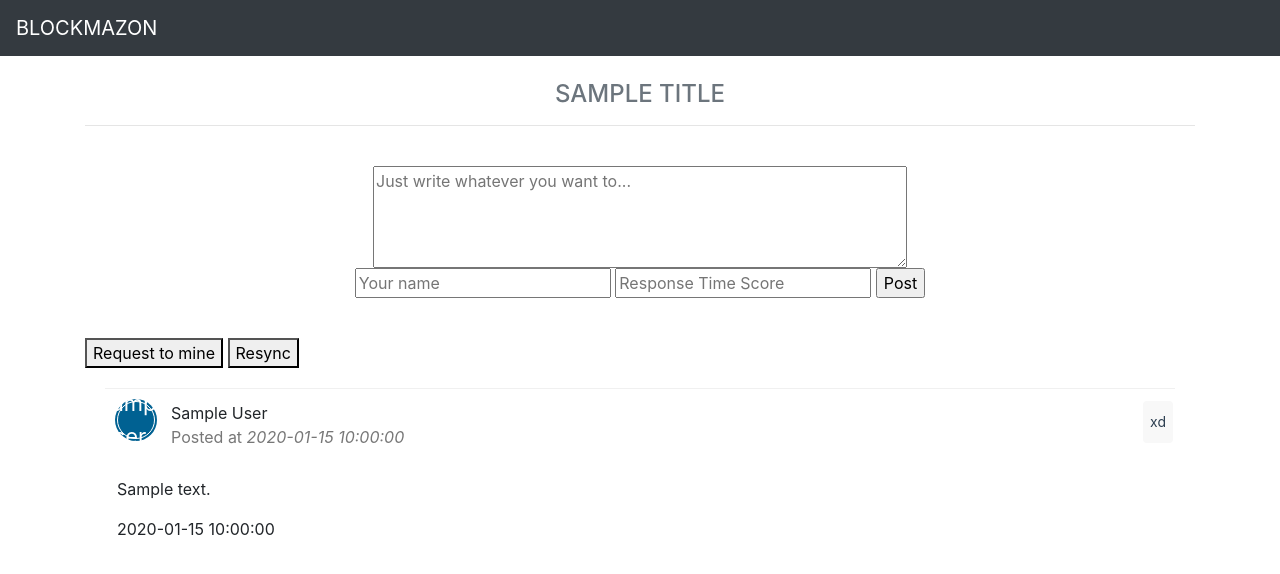
After one commit to CrisGuzmanS/blockmazon, a Flask app: template app/templates/index copy.html in a window 1280 px wide. The commit adds this page. Shown: the top 574 px of the page. Run offline with Flask 2, Linux system fonts and the light colour scheme; the template is opened without the code that fills it: most values are stand-ins (such as "Sample title", 1, 10 or a date in 2020); some libraries are stand-ins or nearby versions.

Commit message:
Trabajando en el calculo de las calificaciones del blockchain

```diff
--- a/app/templates/base.html
+++ b/app/templates/base.html
@@ -4,6 +4,7 @@
   </head>
 
   <link rel="stylesheet" href="https://maxcdn.bootstrapcdn.com/bootstrap/4.0.0/css/bootstrap.min.css" integrity="sha384-Gn5384xqQ1aoWXA+058RXPxPg6fy4IWvTNh0E263XmFcJlSAwiGgFAW/dAiS6JXm" crossorigin="anonymous">
+  <link rel="stylesheet" href="https://stackpath.bootstrapcdn.com/font-awesome/4.7.0/css/font-awesome.min.css">
 
   <body>
 
--- /dev/null
+++ b/app/templates/index copy.html
@@ -0,0 +1,108 @@
+<!-- extend base layout -->
+{% extends "base.html" %}
+
+{% block content %}
+	<br>
+
+	<center>
+	<form action="/submit" id="textform" method="post">
+	    <textarea name="content" rows="4" cols="50" placeholder="Just write whatever you want to..."></textarea>
+	    <br>
+		<input type="text" name="author" placeholder="Your name">
+		<input type="number" name="response_time_score" placeholder="Response Time Score">
+	    <input type="submit" value="Post">
+	</form>
+	</center>
+
+	<br>
+
+	<a href="{{node_address}}/mine" target="_blank"><button>Request to mine</button></a>
+	<a href="/"><button>Resync</button></a>
+
+
+
+	<div style="margin: 20px;">
+
+    {% for post in posts %}
+    <div class="post_box">
+	   <div class="post_box-header">
+	      <div class="post_box-options"><button class="option-btn btn btn-primary">xd</button></div>
+	      <div style="background: rgb(0, 97, 146) none repeat scroll 0% 0%; box-shadow: rgb(0, 97, 146) 0px 0px 0px 2px;" class="post_box-avatar">{{post.author[0]}}</div>
+	      <div class="name-header">{{post.author}}</div>
+	      <div class="post_box-subtitle"> Posted at <i>{{readable_time(post.timestamp)}}</i></div>
+	   </div>
+	   <div>
+	      <div class="post_box-body">
+	         <p>{{post.content}}</p>
+		  </div>
+		  <div class="post_box-body">
+			<p>{{post.response_time_score}}</p>
+		 </div>
+	   </div>
+	</div>
+	{% endfor %}
+
+	<style>
+		.post_box {
+		    background: #fff;
+		    padding: 12px 0px 0px 12px;
+		    margin-top: 0px;
+		    margin-bottom: 8px;
+		    border-top: 1px solid #f0f0f0;
+		}
+
+		.post_box-header {
+		    padding-bottom: 12px;
+		}
+
+		.post_box-avatar {
+		    width: 38px;
+		    height: 38px;
+		    border-radius: 50%;
+		    display: flex;
+		    justify-content: center;
+		    align-items: center;
+		    color: white;
+		    font-size: 22px;
+		    float: left;
+		    margin-right: 16px;
+		    border: 1px solid #fff;
+		    box-shadow: 0px 0px 0px 2px #f00;
+		}
+
+		.post_box-avatar::after {
+		    content:"";
+		    display:block;
+		}
+
+		.post_box-name {
+		    font-weight: bold;
+		}
+
+		.post_box-subtitle {
+		    color: #777;
+		}
+
+		.post_box-body {
+		    margin-top: 16px;
+		    margin-bottom: 8px;
+		}
+
+		.post_box-options {
+		    float: right;
+		}
+		.option-btn {
+		    background: #f8f8f8;
+		    border: none;
+		    color: #2c3e50;
+		    padding: 7px;
+		    cursor: pointer;
+		    font-size: 14px;
+		    margin-left: 2px;
+		    margin-right: 2px;
+		    outline: none;
+		    height: 42px;
+		}
+	</style>
+    </div>
+{% endblock %}
--- a/node_server.py
+++ b/node_server.py
@@ -151,7 +151,7 @@ peers = set()
 @app.route('/new_transaction', methods=['POST'])
 def new_transaction():
     tx_data = request.get_json()
-    required_fields = ["author", "content", "response_time_score"]
+    required_fields = ["failures_rate", "response_time_rate", "view_rate"]
 
     for field in required_fields:
         if not tx_data.get(field):
```
Also changed, not shown: app/templates/index.html (+81 -25 lines), app/views.py (+45 -7 lines), 2 other files.
